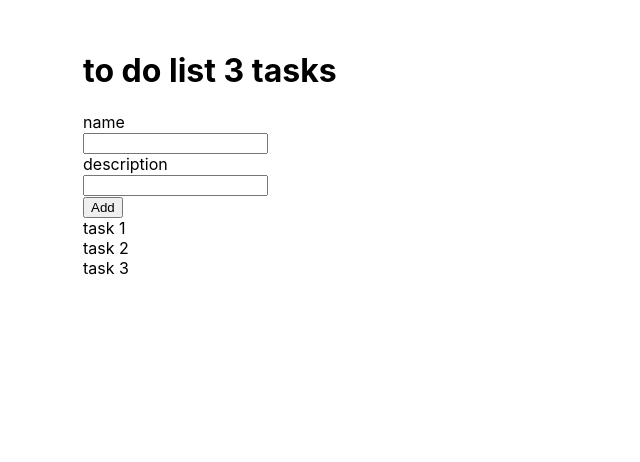
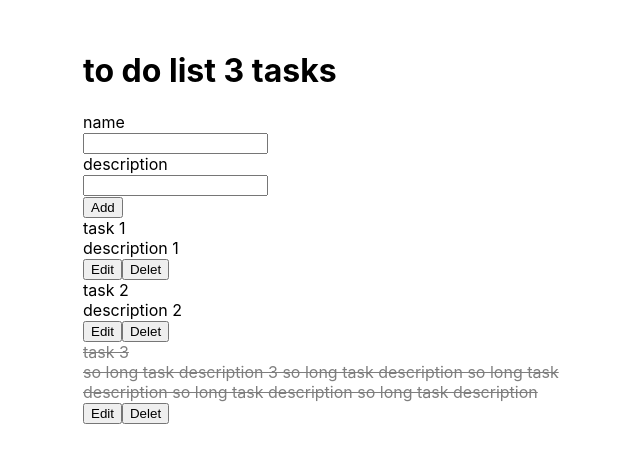
Before and after one commit to Andriikryl/list-app, a React (Create React App) app: page / in a window 1280 px wide. Shown: the top 462 px of the page, without its empty margins (307-947 px from the left). Built offline with nearby package versions, Linux system fonts and the light colour scheme.

Commit message:
add checkTodo function

```diff
--- a/src/App.tsx
+++ b/src/App.tsx
@@ -33,12 +33,23 @@ function App() {
     ]);
   };
 
+  const checkTodo = (id: Todo["id"]) => {
+    setTodos(
+      todos.map((todo) => {
+        if (todo.id === id) {
+          return { ...todo, checked: !todo.checked };
+        }
+        return todo;
+      })
+    );
+  };
+
   return (
     <div className="app_container">
       <div className="container">
         <Header todoCount={todos.length} />
         <TodoPanel addTodo={addTodo} />
-        <TodoList todos={todos} />
+        <TodoList todos={todos} checkTodo={checkTodo} />
       </div>
     </div>
   );
--- a/src/components/TodoList/TodoItem/TodoItem.tsx
+++ b/src/components/TodoList/TodoItem/TodoItem.tsx
@@ -1,4 +1,5 @@
 import React from "react";
+import { Button } from "../../Button/Button";
 
 type Todo = {
   id: number;
@@ -9,8 +10,26 @@ type Todo = {
 
 interface TodoItem {
   todo: Todo;
+  checkTodo: (id: Todo["id"]) => void;
 }
 
-export const TodoItem: React.FC<TodoItem> = ({ todo }) => {
-  return <div>{todo.name}</div>;
+export const TodoItem: React.FC<TodoItem> = ({ todo, checkTodo }) => {
+  return (
+    <div>
+      <div
+        style={{
+          opacity: todo.checked ? 0.5 : 1,
+          textDecoration: todo.checked ? "line-through" : "none",
+        }}
+        onClick={() => checkTodo(todo.id)}
+      >
+        <div>{todo.name}</div>
+        <div>{todo.description}</div>
+      </div>
+      <div>
+        <Button color="blue">Edit</Button>
+        <Button color="orange">Delet</Button>
+      </div>
+    </div>
+  );
 };
--- a/src/components/TodoList/TodoList.tsx
+++ b/src/components/TodoList/TodoList.tsx
@@ -10,13 +10,14 @@ type Todo = {
 
 interface TodoListProps {
   todos: Todo[];
+  checkTodo: (id: Todo["id"]) => void;
 }
 
-export const TodoList: React.FC<TodoListProps> = ({ todos }) => {
+export const TodoList: React.FC<TodoListProps> = ({ todos, checkTodo }) => {
   return (
     <div>
       {todos.map((todo) => (
-        <TodoItem todo={todo} />
+        <TodoItem todo={todo} checkTodo={checkTodo} />
       ))}
     </div>
   );
```
